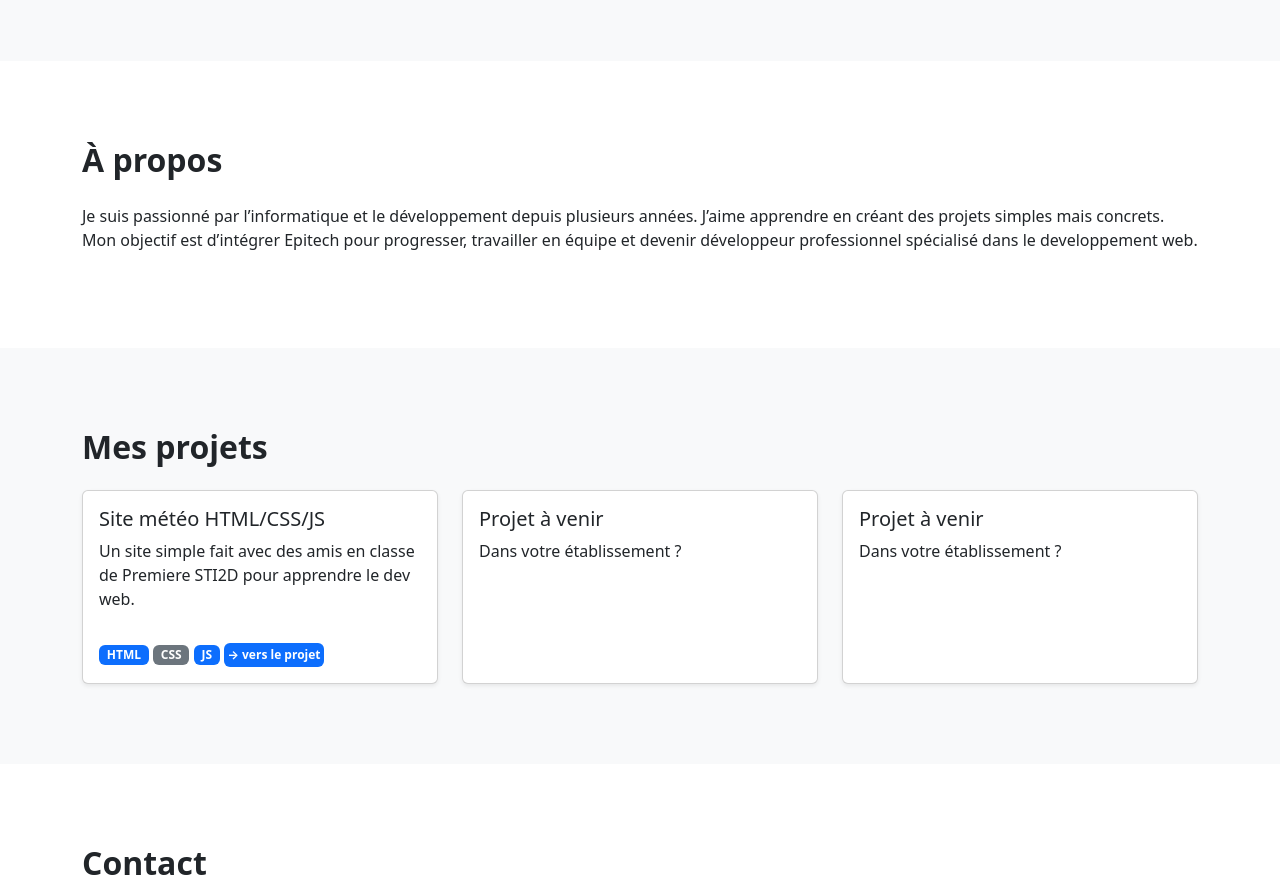
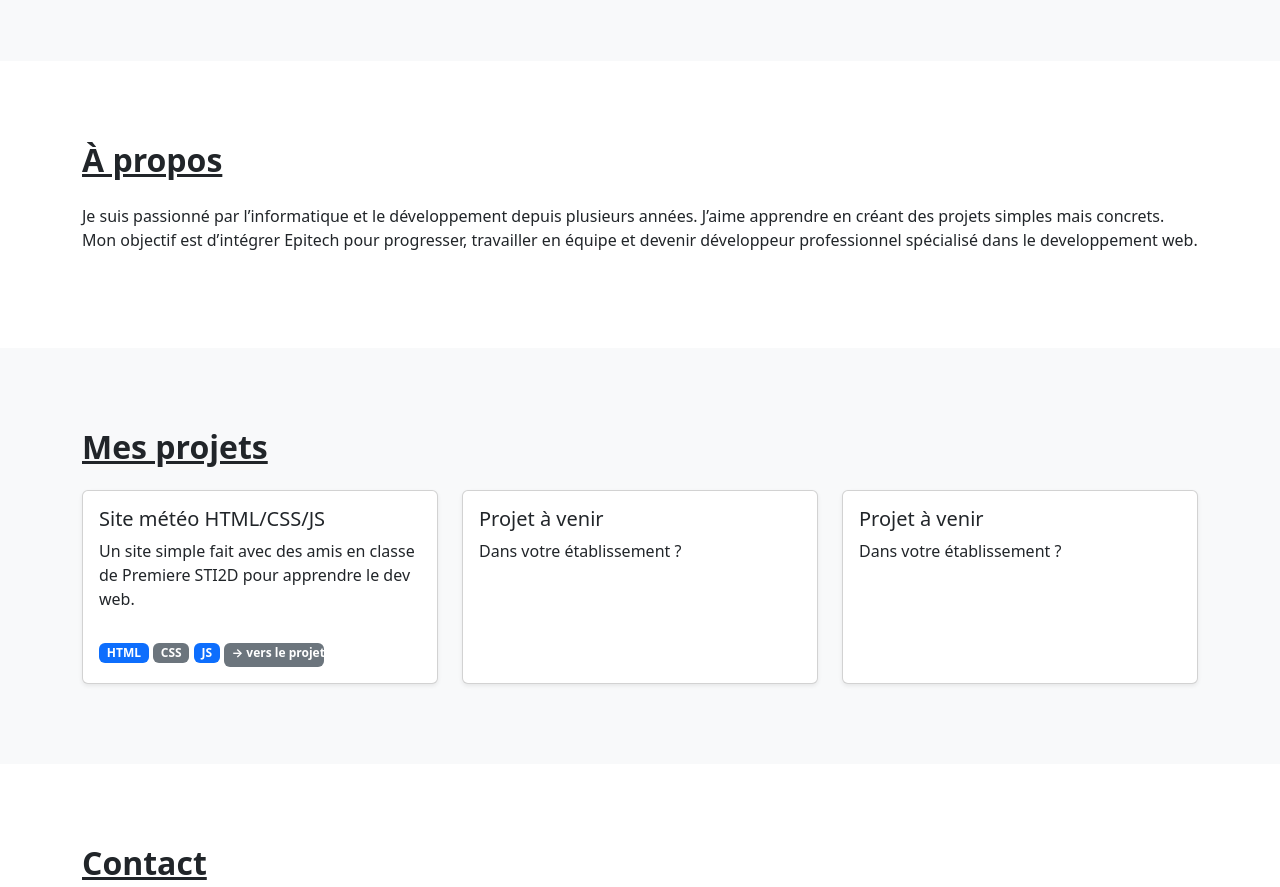
Before and after one commit to onixghost/Portfolio, a plain HTML site: page index.html in a window 1280 px wide. Shown: the part 380-1267 px from the top of the page. Drawn offline with nearby package versions, Linux system fonts and the light colour scheme.

Commit message:
changement
changement minimals

```diff
--- a/index.html
+++ b/index.html
@@ -38,7 +38,7 @@
     <!-- À propos -->
     <section id="apropos" class="section-default">
         <div class="container">
-            <h2 class="fw-bold mb-4">À propos</h2>
+            <h2 class="fw-bold mb-4"><u>À propos</u></h2>
             <p>
                 Je suis passionné par l’informatique et le développement depuis plusieurs années. J’aime apprendre en créant des projets simples mais concrets.
                 Mon objectif est d’intégrer Epitech pour progresser, travailler en équipe et devenir développeur professionnel spécialisé dans le developpement web.
@@ -49,7 +49,7 @@
     <!-- Projets -->
     <section id="projets" class="section-light">
         <div class="container">
-            <h2 class="fw-bold mb-4">Mes projets</h2>
+            <h2 class="fw-bold mb-4"><u>Mes projets</u></h2>
             <div class="row g-4">
                 <div class="col-md-4">
                     <div class="card h-100 shadow-sm">
@@ -59,7 +59,7 @@
                             <span class="badge text-bg-primary">HTML</span>
                             <span class="badge text-bg-secondary">CSS</span>
                             <span class="badge text-bg-primary">JS</span>
-                            <a href="https://7474n0u.github.io/main.html" class="badge text-bg-primary mt-3 text-decoration-none d-inline-flex align-items-center justify-content-center" style="width: 100px; height: 24px;" target="_blank" rel="noopener noreferrer" role="button">→ vers le projet</a>
+                               <a href="https://7474n0u.github.io/main.html" class="badge text-bg-secondary mt-3 text-decoration-none badge-project" target="_blank" rel="noopener noreferrer" role="button">→ vers le projet</a>
                         </div>
                     </div>
                 </div>
@@ -86,7 +86,7 @@
     <!-- Contact -->
     <section id="contact" class="section-default">
         <div class="container">
-            <h2 class="fw-bold mb-4">Contact</h2>
+            <h2 class="fw-bold mb-4"><u>Contact</u></h2>
             <form class="row g-3">
                 <div class="col-md-6">
                     <label class="form-label">Nom Prénom</label>
--- a/style.css
+++ b/style.css
@@ -29,7 +29,25 @@ h1, h2 {
     font-size: 18px;
 }
 
+/* Project badge (moved from inline styles in HTML) */
+.badge-project {
+    display: inline-flex;
+    align-items: center;
+    justify-content: center;
+    width: 100px;
+    height: 24px;
+    text-decoration: none;
+}
+
 /* Smooth scroll */
 html {
     scroll-behavior: smooth;
 }
+
+/* Hover shrink effect for the hero button */
+.section-hero .btn {
+    transition: transform 0.12s ease, box-shadow 0.12s ease;
+}
+.section-hero .btn:hover {
+    transform: scale(0.95);
+}
```
